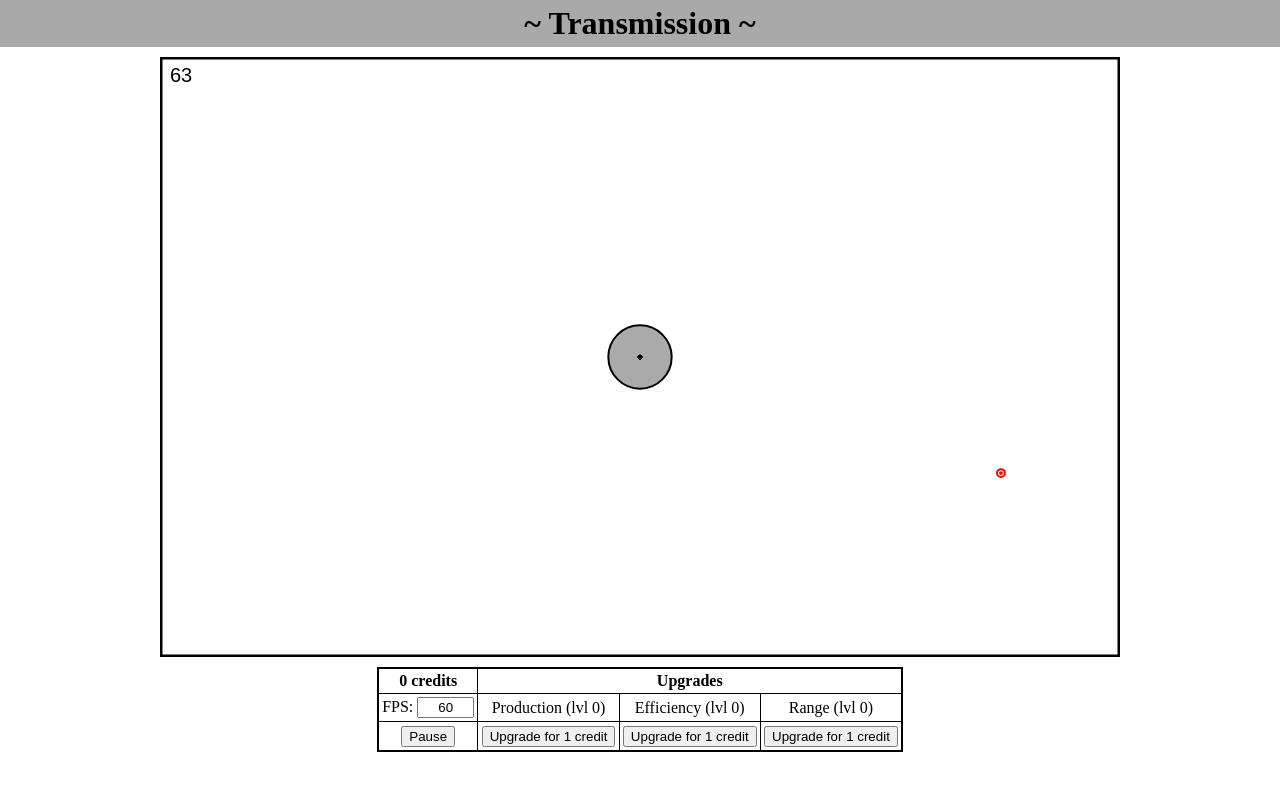
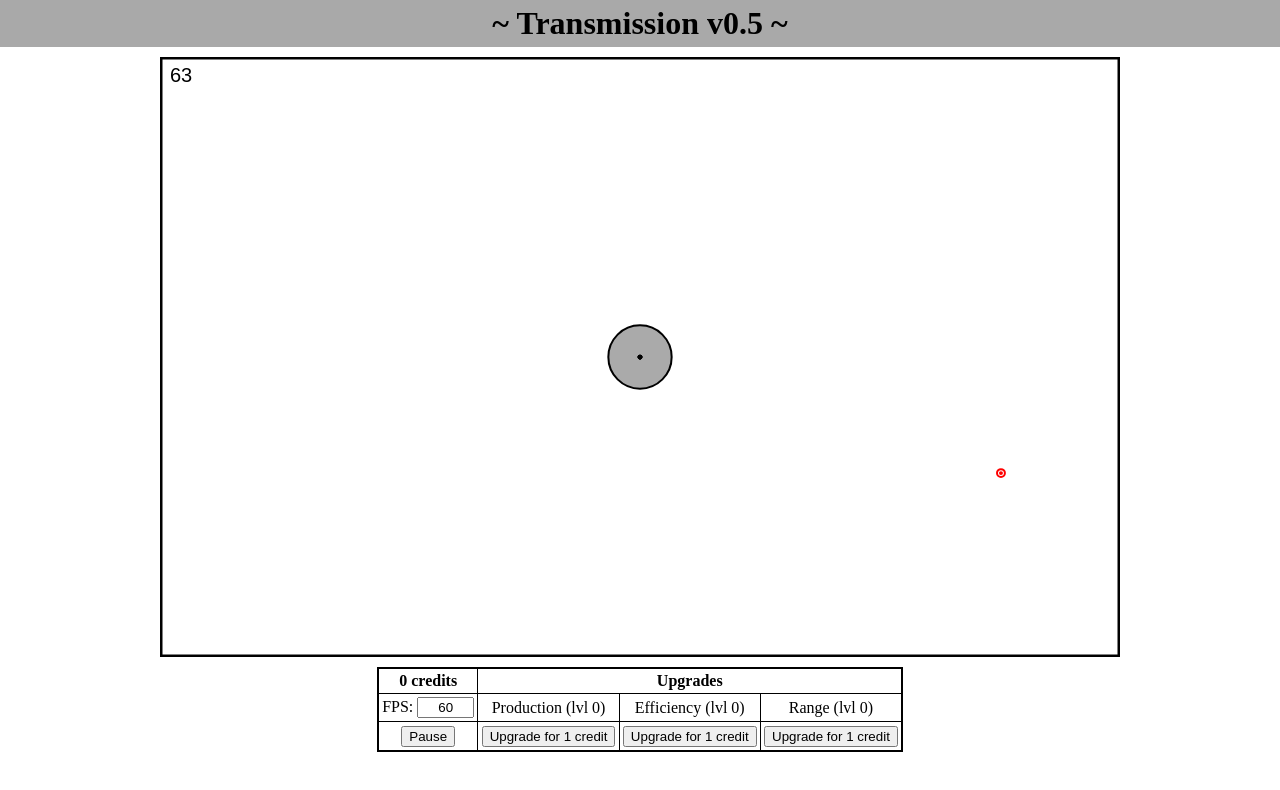
Before and after one commit to Xwaler/Transmission, a plain HTML site: page index.html in a window 1280 px wide. Drawn offline with Linux system fonts and the light colour scheme.

Commit message:
Version displayed

```diff
--- a/index.html
+++ b/index.html
@@ -9,7 +9,7 @@
 
 <body>
 <header>
-    <h1 class="title">~ Transmission ~</h1>
+    <h1 class="title">~ Transmission <a id="version">v</a> ~</h1>
 </header>
 
 <div class="canvas">
--- a/js/game.js
+++ b/js/game.js
@@ -1,3 +1,5 @@
+document.getElementById('version').innerHTML += VERSION;
+
 const area = document.getElementsByClassName('canvas')[0];
 const canvas = document.getElementById('canvas');
 canvas.width = area.clientWidth;
--- a/js/shared.js
+++ b/js/shared.js
@@ -1,3 +1,5 @@
+const VERSION = '0.5'
+
 const transmitterStorage = 10;
 
 let relayRadius = 12;
```
